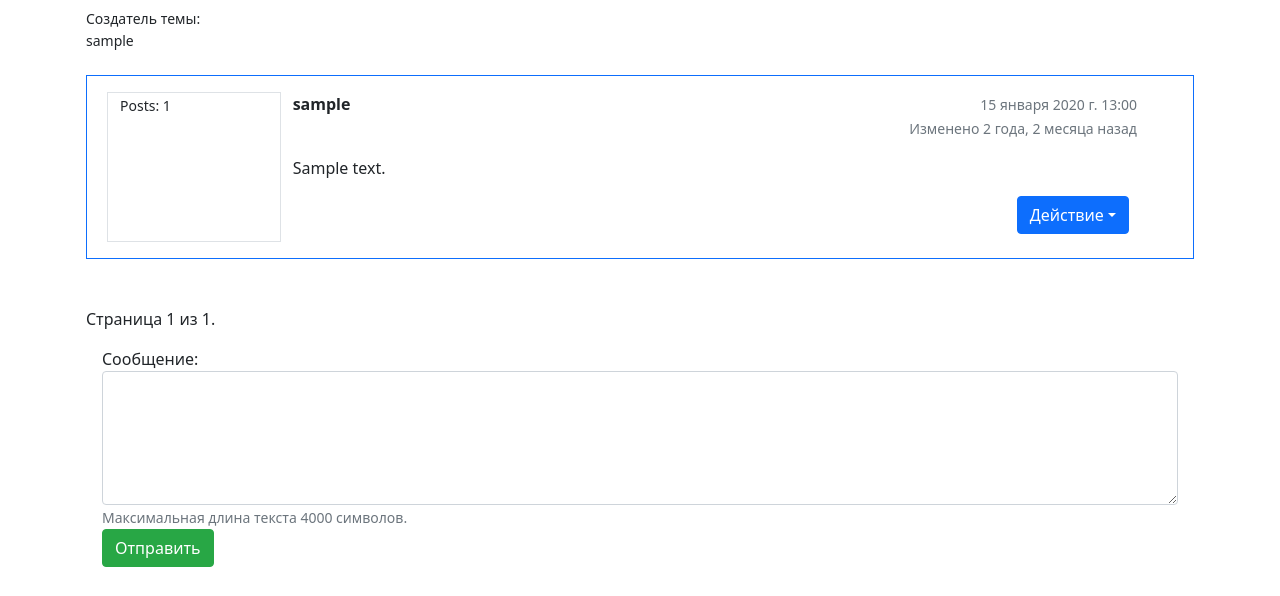
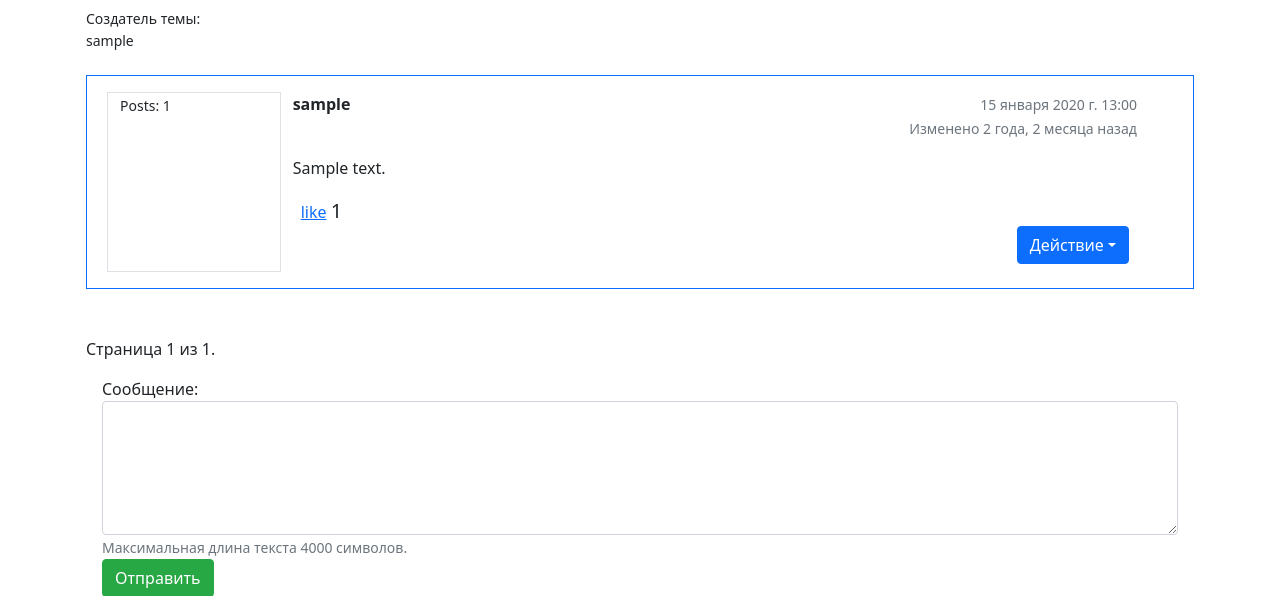
Before and after one commit to kind432/Forum, a Django app: page /topic/1/posts/ in a window 1280 px wide. Shown: the part 179-775 px from the top of the page. Run offline with Django 4.2, Linux system fonts and the light colour scheme; a user stored in the database is signed in; tables that the repository leaves empty hold one stand-in row (values such as "Sample post"); some libraries are stand-ins or nearby versions.

Commit message:
"ЛАЙКИ (работает накрутка)"

```diff
--- a/Forum/models.py
+++ b/Forum/models.py
@@ -59,7 +59,7 @@ class PostsModel(models.Model):
     updated_at = models.DateTimeField('Изменено в', null=True)
     created_by = models.ForeignKey(User, related_name='posts', on_delete=models.CASCADE)
     updated_by = models.ForeignKey(User, null=True, related_name='+', on_delete=models.CASCADE)
-
+    likes = models.IntegerField(verbose_name='Нравится', default=0)
     def __str__(self):
         return self.message
 
--- a/Forum/templates/posts/posts.html
+++ b/Forum/templates/posts/posts.html
@@ -37,6 +37,8 @@
                             {{ post.message }}
                             {% if post.created_by == user %}
                                 <div class="mt-3 m-2">
+                                    <a href="{% url 'add_like' post.id %}">like</a>
+                                    <span class="lead">{{ post.likes }}</span>
                                     <div class="dropdown text-right">
                                         <button class="btn btn-primary dropdown-toggle " type="button"
                                                     id="about-us" data-toggle="dropdown" aria-haspopup="true"
--- a/Forum/urls.py
+++ b/Forum/urls.py
@@ -17,6 +17,7 @@ urlpatterns = [
     path('topic/<int:topic_id>/posts/', posts_view, name='posts'),
     path('topic/update/<int:topic_id>',topic_update,name='topic_update'),
     path('topic/delete/<int:topic_id>',topic_delete,name='topic_delete'),
+    path('post/addlike/<int:post_id>',add_like,name='add_like'),
     path('post/update/<int:post_id>',post_update,name='post_update'),
     path('post/delete/<int:post_id>',post_delete,name='post_delete'),
     path('user/',user_page,name='user_page'),
--- a/Forum/views.py
+++ b/Forum/views.py
@@ -1,5 +1,6 @@
 import datetime
 
+from django.core.exceptions import ObjectDoesNotExist
 from django.http import Http404
 from django.shortcuts import render, redirect, get_object_or_404
 from django.contrib.auth.models import User, Group
@@ -320,6 +321,15 @@ def posts_view(request, topic_id):
     }
     return render(request, 'posts/posts.html', context)
 
+def add_like(request, post_id):
+    try:
+        post = get_object_or_404(PostsModel, id=post_id)
+        post.likes += 1
+        post.save()
+    except ObjectDoesNotExist:
+        return Http404
+    return redirect('posts', post.topic.id)
+
 #изменение поста
 @permission_required('Forum.change_postsmodel')
 def post_update(request,post_id):
```
